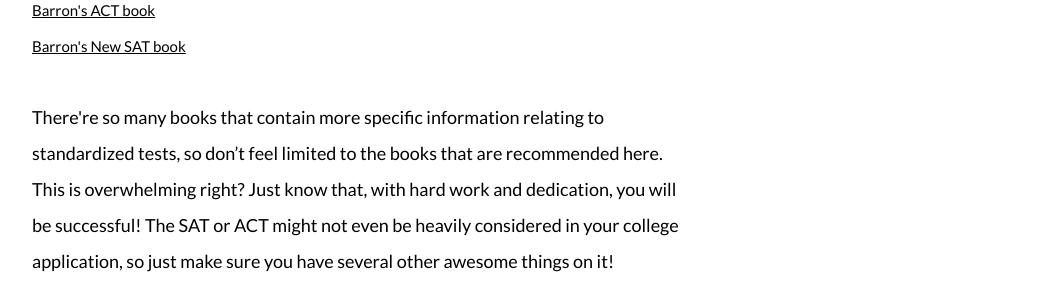
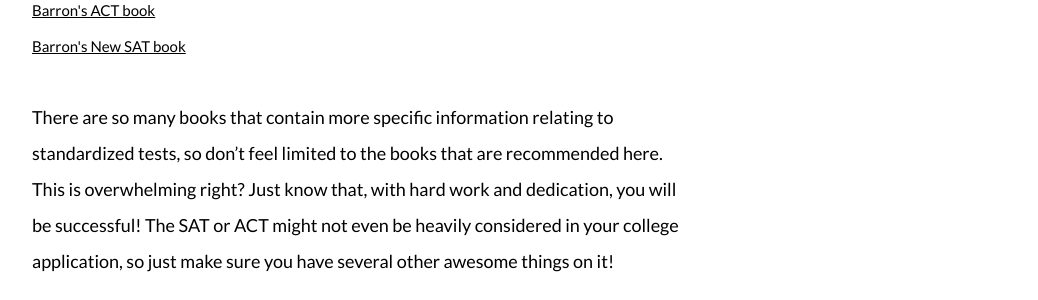
Before and after one commit to ValenciaGirls/valenciagirls.github.io, a Django app: page /advice/ in a window 1280 px wide. Shown: the part 3823-4123 px from the top of the page, without its empty margins (118-1156 px from the left). Run offline with Django 3.2, Linux system fonts and the light colour scheme.

Commit message:
Update advice.html

```diff
--- a/howdy/templates/advice.html
+++ b/howdy/templates/advice.html
@@ -153,7 +153,7 @@ Kaplan, Barron's, and The Princeton Review all provide very helpful SAT and ACT
 <div class="link"><a href="https://www.amazon.com/Barrons-ACT-2nd-Book-Only/dp/1438007965/ref=sr_1_1?s=books&ie=UTF8&qid=1501520675&sr=1-1&keywords=act+barrons">Barron's ACT book</a></div>
 <div class="link"><a href="https://www.amazon.com/Barrons-NEW-SAT-28th-Sat/dp/1438006497/ref=sr_1_1?s=books&ie=UTF8&qid=1501520868&sr=1-1&keywords=new+sat+barrons">Barron's New SAT book</a></div>
 <br>
-There're so many books that contain more specific information relating to standardized tests, so don’t feel limited to the books that are recommended here. This is overwhelming right? Just know that, with hard work and dedication, you will be successful! The SAT or ACT might not even be heavily considered in your college application, so just make sure you have several other awesome things on it!</h5>
+There are so many books that contain more specific information relating to standardized tests, so don’t feel limited to the books that are recommended here. This is overwhelming right? Just know that, with hard work and dedication, you will be successful! The SAT or ACT might not even be heavily considered in your college application, so just make sure you have several other awesome things on it!</h5>
 </p>
     </div>
 
```
